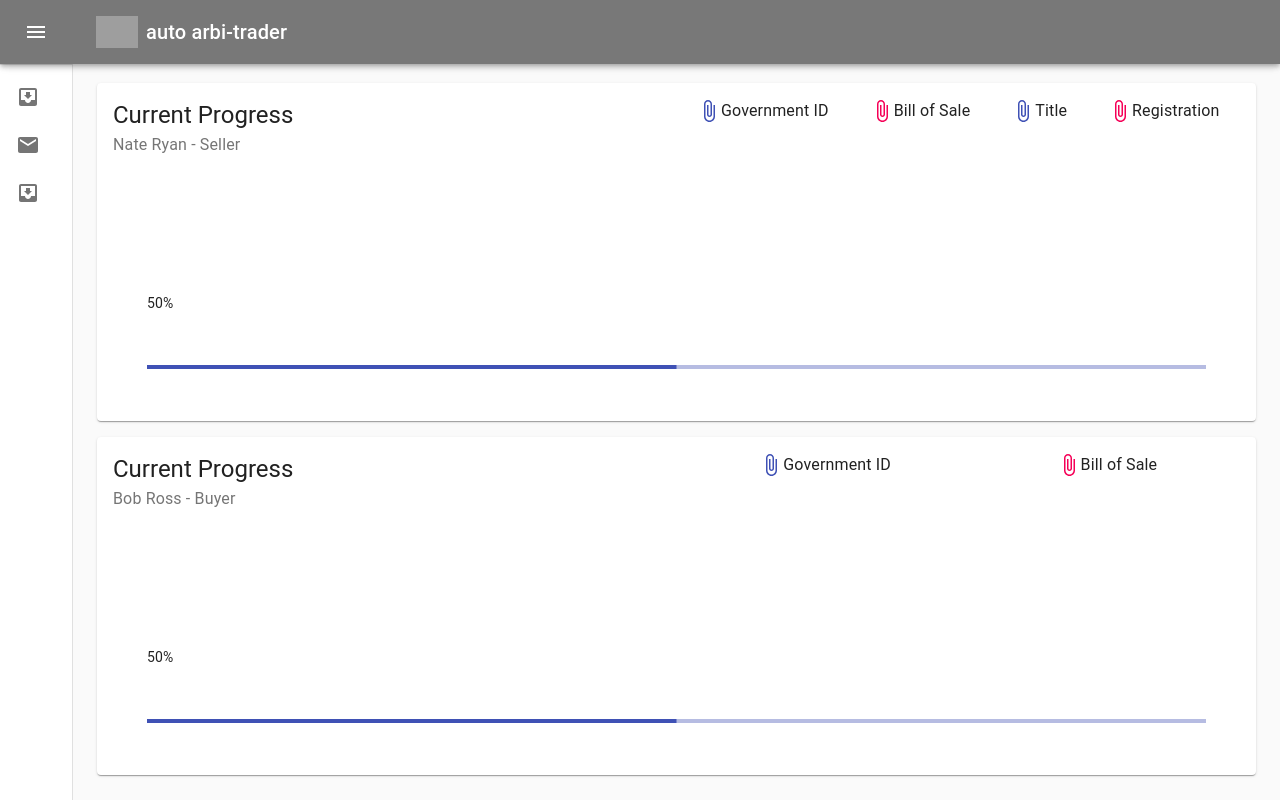
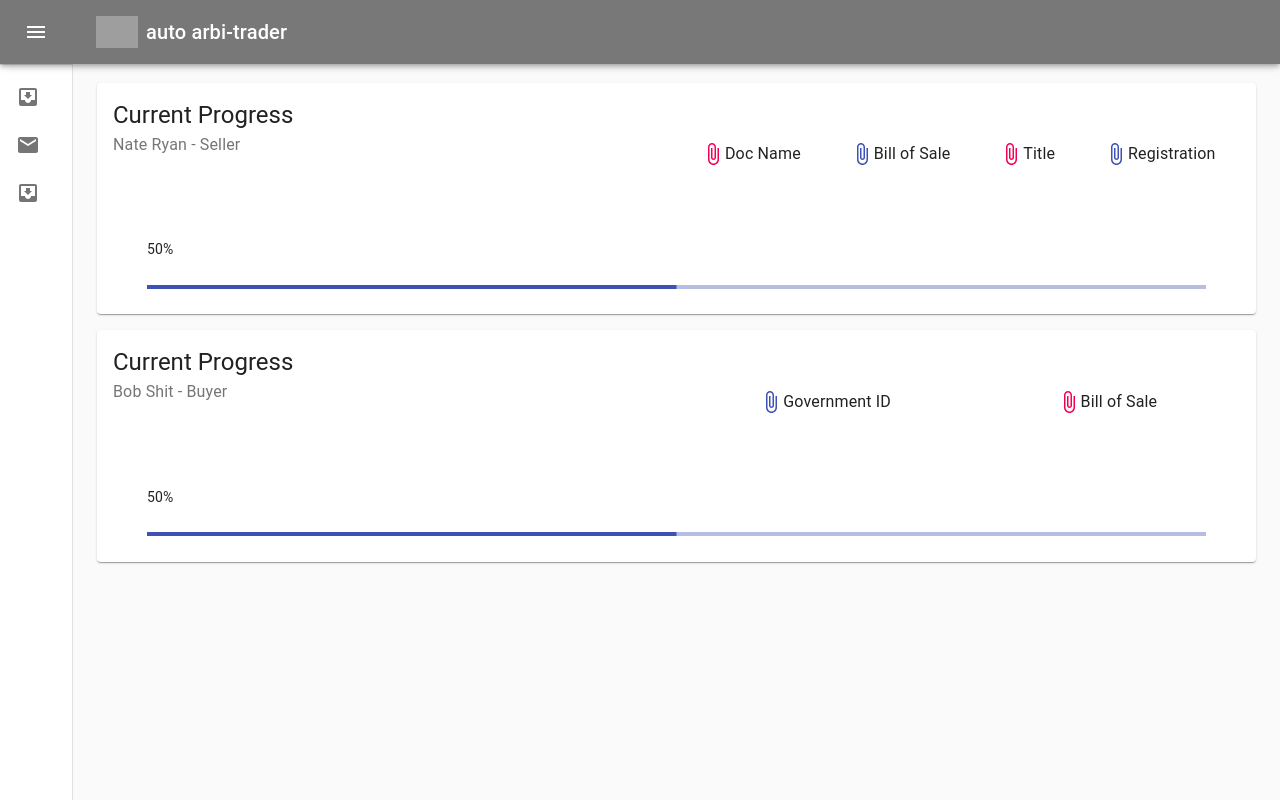
Before and after one commit to Archivaldi/AutoArbi-Trader, a Next.js app in the folder client/: page / in a window 1280 px wide. Built offline with nearby package versions, Linux system fonts and the light colour scheme; grey boxes are pictures that could not be loaded.

Commit message:
pushing up some styles and such, I changed a script in the package.json, nut it has a TODO on it to switch back before deploying

```diff
--- a/client/package.json
+++ b/client/package.json
@@ -5,7 +5,8 @@
   "scripts": {
     "dev": "next",
     "build": "next build",
-    "start": "next start",
+    "//": "TODO: Set back to 'next start' before deploy",
+    "start": "next",
     "test": "npx jest ./src",
     "lint-staged": "npx lint-staged",
     "lint": "npx eslint ./src"
--- a/client/src/styles/MiniDrawerStyles.js
+++ b/client/src/styles/MiniDrawerStyles.js
@@ -65,7 +65,7 @@ export const useStyles = makeStyles((theme) => ({
         padding: theme.spacing(3),
         display: 'grid',
         gap: '1rem',
-        gridTemplateRows: '12% 95% 95%'
+        gridTemplateRows: '12% 65% 65%'
     },
     logo: {
         maxWidth: 50,
--- a/client/src/styles/UserProgressCardStyles.js
+++ b/client/src/styles/UserProgressCardStyles.js
@@ -16,7 +16,9 @@ export const useStyles = makeStyles((theme) => ({
     documents: {
         display: 'flex',
         flexDirection: 'row',
-        justifyContent: 'space-around'
+        justifyContent: 'space-around',
+        alignItems: 'center',
+        flexWrap: 'wrap'
     },
     items: {
         display: 'flex',
--- a/client/src/utils/dummyData.js
+++ b/client/src/utils/dummyData.js
@@ -5,28 +5,28 @@ export const dummyData = {
         docs: [
             {
                 id: '5aea17efuju86',
-                type: 'Government ID',
-                completed: true
+                type: 'Doc Name',
+                completed: false
             },
             {
                 id: '5aea17ded86',
                 type: 'Bill of Sale',
-                completed: false
+                completed: true
             },
             {
                 id: '5aea17theh386',
                 type: 'Title',
-                completed: true
+                completed: false
             },
             {
                 id: '5aea17efae9386',
                 type: 'Registration',
-                completed: false
+                completed: true
             },
         ]
     },
     seller: {
-        name: 'Bob Ross',
+        name: 'Bob Shit',
         title: 'Buyer',
         docs: [
             {
```
